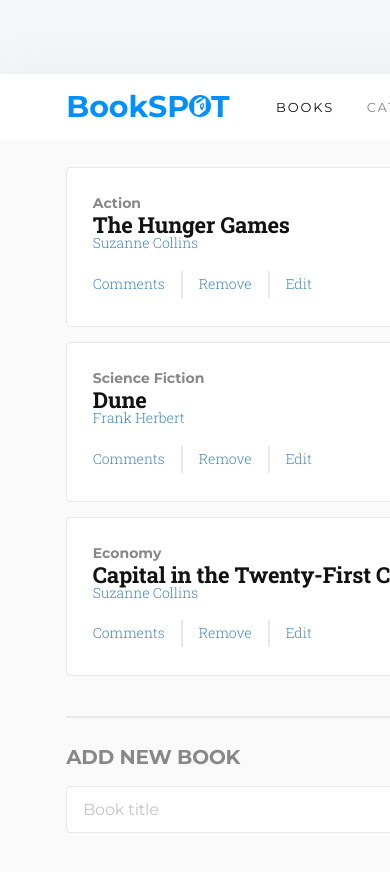
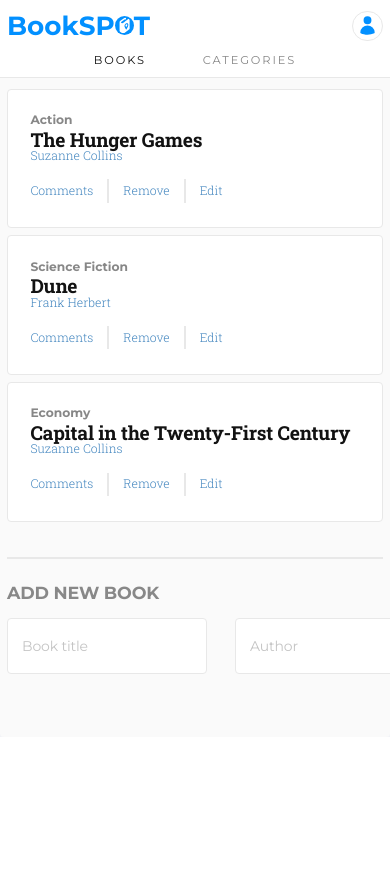
Before and after one commit to luigirazum/mv-bookspot-app, a React (Create React App) app: page / in a window 390 px wide. Shown: the top 872 px of the page. After the commit the page ends 844 px from the top, so only its background shows below. Built offline with nearby package versions, Linux system fonts and the light colour scheme.

Commit message:
Fix styles to be more responsive

```diff
--- a/src/assets/styles/App.css
+++ b/src/assets/styles/App.css
@@ -27,8 +27,8 @@
 
   /* font sizes */
 
-  /* --fs-base: clamp(0.875rem, calc(2vw - 0.125rem), 2.25rem); */
-  --fs-base: clamp(1rem, calc(2vw - 0.125rem), 1rem);
+  /* --fs-base: clamp(1rem, calc(2vw - 0.125rem), 1rem); font-base fixed to 16px */
+  --fs-base: clamp(0.875rem, calc(2vw - 0.125rem), 1.125rem);
   --ff-appTitle: var(--fa-main);
   --fs-appTitle: 1.875rem;
   --ff-navLink: var(--fa-main);
@@ -118,6 +118,7 @@ body {
 }
 
 body {
+  min-inline-size: 320px;
   font-family: var(--fa-main);
   line-height: 1;
   color: var(--color-gray-12);
@@ -138,9 +139,9 @@ p {
 }
 
 .App {
-  inline-size: 87.5ch;
-  margin-inline: auto;
-  margin-block: 7ch 11ch;
+  inline-size: 87.5%;
+  margin-inline: 6.25%;
+  margin-block: 7vw 11vw;
   padding: 0;
   background-color: var(--color-white-fa);
   border-radius: var(--border-radius-def);
@@ -150,15 +151,18 @@ p {
 /* styles for the header section */
 header {
   inline-size: 100%;
-  padding-inline: 6.25ch;
-  padding-block: 1.5ch;
+  padding-inline: 6.25vw;
+  padding-block: 1.5vw;
   font-family: var(--fa-main);
   display: flex;
   align-items: center;
   gap: 2.9em;
   background-color: var(--color-white);
+  border-block-end: var(--border-common);
+  flex-wrap: wrap;
 }
 
+/* styles for the brand-name */
 .appTitle {
   --logo-size: 0.73em;
   --title-color: var(--color-primary);
@@ -194,6 +198,7 @@ header {
   padding: 0.06em;
 }
 
+/* styles for the NavBar */
 nav {
   font-family: var(--ff-navLink);
   font-size: var(--fs-navLink);
@@ -231,7 +236,10 @@ ul {
   opacity: var(--color-opacity-none);
 }
 
+/* styles for the Avatar */
 .avatar {
+  --avatar-padding: 0.275ch;
+
   margin-inline-start: auto;
   color: var(--color-primary);
   background-color: var(--color-white);
@@ -240,20 +248,23 @@ ul {
   display: flex;
   align-content: center;
   font-size: 1.5rem;
-  padding: 0.275ch;
+  padding: var(--avatar-padding);
   cursor: pointer;
 }
 
 .avatar:hover {
   color: var(--color-gray-12);
-  border-color: var(--color-primary);
+  border: var(--border-active);
+  padding: calc(var(--avatar-padding) - 1px);
 }
 
 .avatar:active {
-  border-color: var(--color-black);
+  border: var(--border-black);
   background-color: var(--color-gray-e8);
+  padding: calc(var(--avatar-padding) - 1px);
 }
 
+/* wrapper applied to main */
 .wrapper {
   inline-size: 100%;
   padding-inline: 6.25ch;
@@ -261,13 +272,18 @@ ul {
 }
 
 /* styles for book-list section */
-.bookList {
+.bookList,
+.categories,
+.profile {
   display: flex;
   flex-direction: column;
   gap: 0.938rem;
 }
 
-.book {
+/* styles for Book */
+.book,
+.categories,
+.profile {
   background-color: var(--color-white);
   border: var(--border-common);
   border-radius: var(--border-radius-def);
@@ -275,11 +291,17 @@ ul {
   padding-inline: 1.6em;
 }
 
-.bookCategory {
+.bookCategory,
+.loading {
   font-family: var(--ff-bookCategory);
   font-size: var(--fs-bookCategory);
   opacity: var(--color-opacity-50);
   margin-block-end: 0.25rem;
+}
+
+.bookData {
+  display: flex;
+  align-items: baseline;
 }
 
 .bookTitle,
@@ -290,12 +312,26 @@ ul {
   letter-spacing: var(--le-bookTitle);
 }
 
-.bookAuthor {
+.bookAuthor,
+.bookCompleted {
   font-family: var(--ff-bookAuthor);
   font-size: var(--fs-bookAuthor);
   color: var(--color-blue);
 }
 
+.bookPercent {
+  font-family: var(--ff-percent);
+  font-size: var(--fs-percent);
+  font-weight: var(--fw-regular);
+}
+
+.bookCompleted {
+  font-family: var(--ff-percent);
+  color: var(--color-gray-12);
+  opacity: var(--color-opacity-50);
+}
+
+/* styles for comments, remove and edit */
 .actionButtons {
   margin-block-start: 1.3em;
   gap: 0;
@@ -345,7 +381,7 @@ hr {
   margin-block-end: 1.813rem;
 }
 
-/* styles for add-new-book section */
+/* styles for add-new-book form section */
 .addBook,
 input {
   font-family: var(--ff-input);
@@ -433,6 +469,85 @@ input:invalid:focus {
   border: var(--border-black);
 }
 
-.categoriesTitle {
-  margin-block-end: 1em;
+.categories,
+.profile {
+  text-align: center;
+  padding-block-end: 40rem;
 }
+
+.categories .btn {
+  max-inline-size: 10rem;
+  align-self: center;
+}
+
+.loading {
+  font-size: var(--fs-bookTitle);
+  animation-iteration-count: infinite;
+  animation-duration: 0.75s;
+  animation-timing-function: ease-in-out;
+
+  /* animation-name: loading; */
+}
+
+@keyframes loading {
+  from {
+    opacity: 1;
+  }
+
+  to {
+    opacity: 0.25;
+  }
+}
+
+@media screen and (max-width: 768px) {
+  .App {
+    margin-inline: auto;
+    margin-block: 0.75rem;
+  }
+
+  header {
+    padding-inline: 1.125rem;
+    padding-block: 0.75rem;
+    gap: 1.75em;
+  }
+
+  ul {
+    gap: 1.5em;
+  }
+
+  .wrapper {
+    padding-inline: 1.125rem;
+  }
+}
+
+@media screen and (max-width: 480px) {
+  .App {
+    inline-size: 100%;
+    margin: 0;
+  }
+
+  header {
+    padding-inline: 0.5rem;
+    padding-block: 0.75rem;
+    column-gap: 2em;
+    row-gap: 1em;
+  }
+
+  nav {
+    order: 3;
+    margin-inline: auto;
+  }
+
+  ul {
+    gap: 5em;
+  }
+
+  .wrapper {
+    padding-inline: 0.5rem;
+    padding-block: 0.75rem 4.5rem;
+  }
+
+  .bookList {
+    gap: 0.5em;
+  }
+}
```
